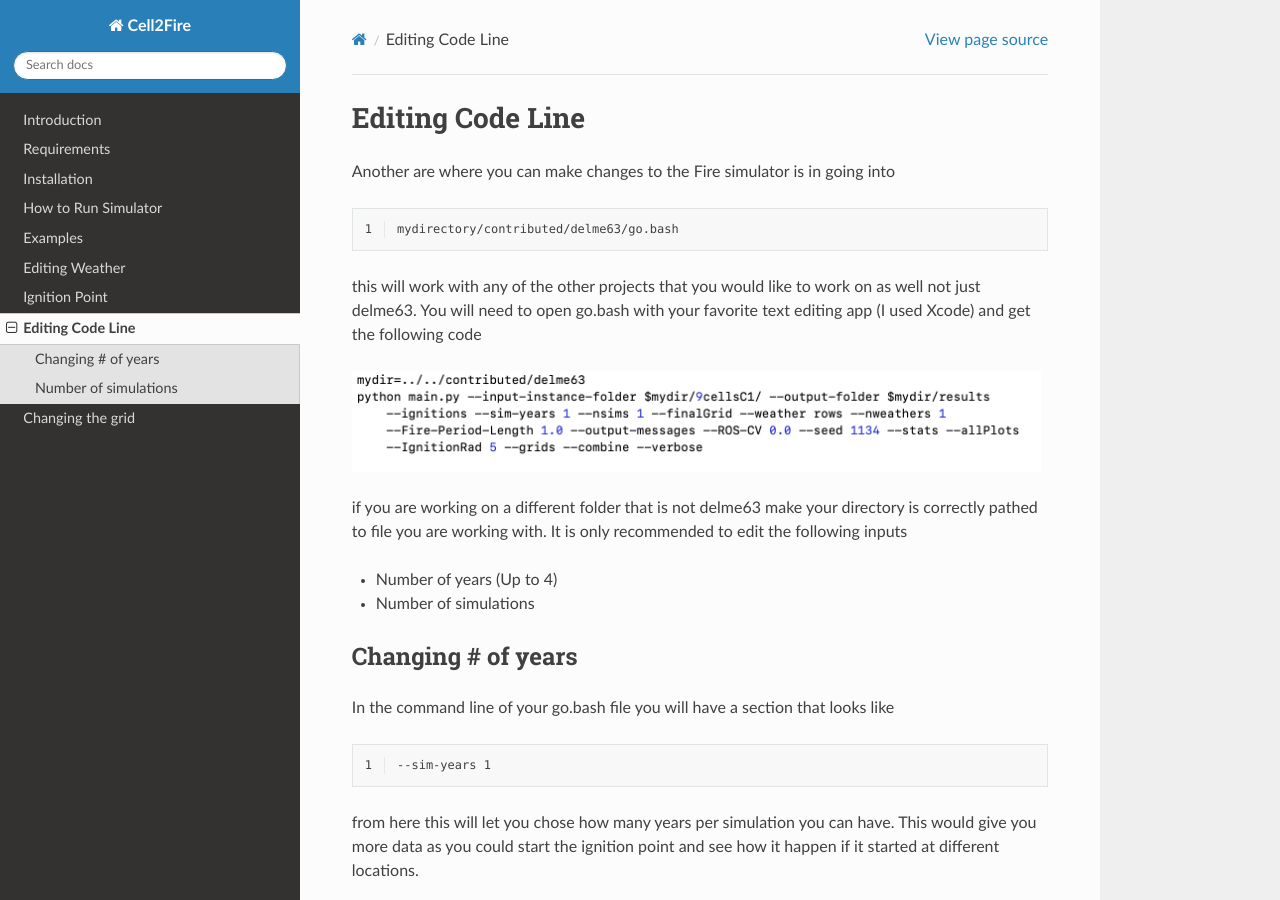
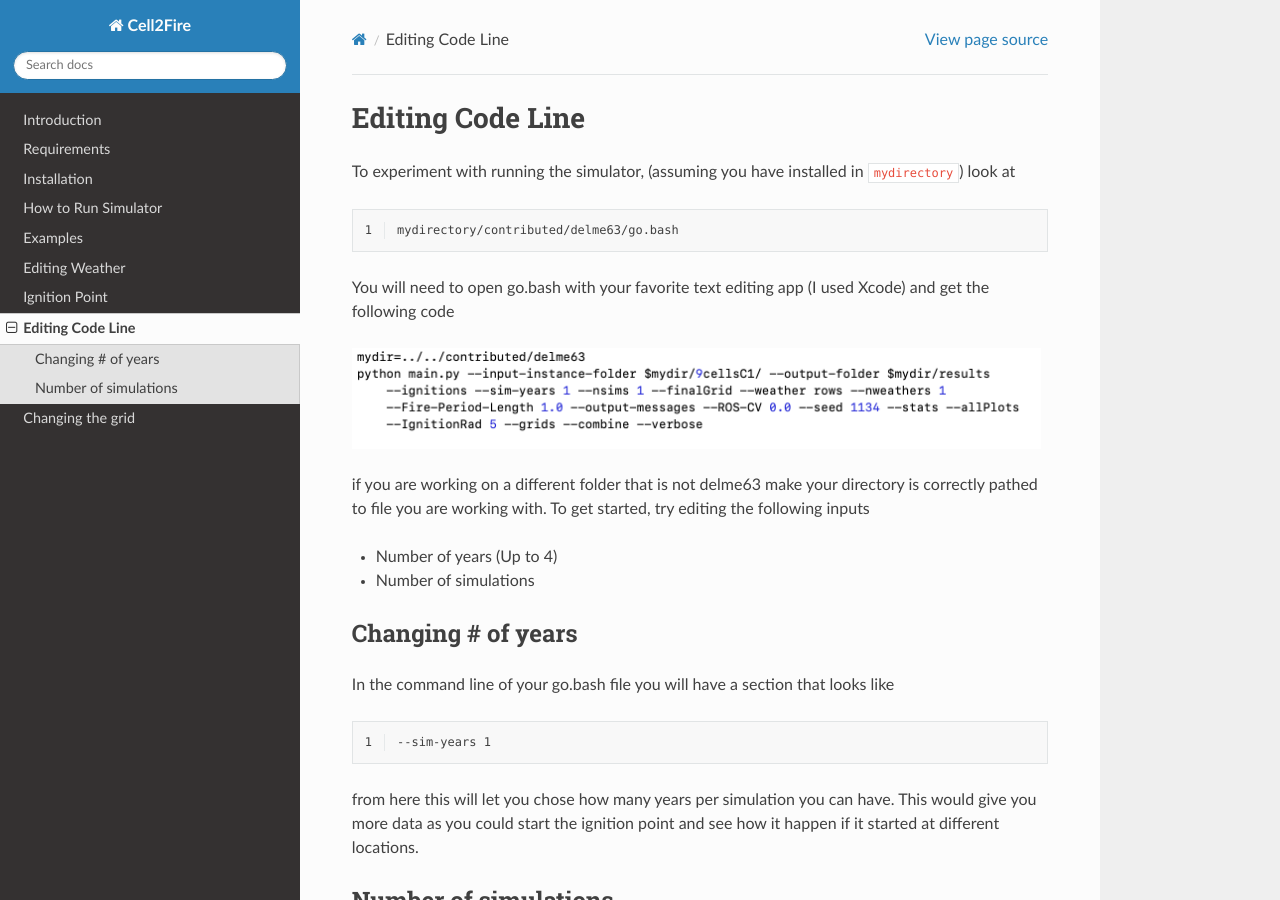
Before and after one commit to cell2fire/Cell2Fire, a Sphinx documentation site: the page built from docsrc/source/rstfiles/Codeline.rst, in a window 1280 px wide and 900 px high. Built offline with Sphinx 7.4.7 and the Read the Docs theme 2.0.0, drawn with Linux system fonts in a browser that asks for light colours.

```diff
--- a/docsrc/source/rstfiles/Codeline.rst
+++ b/docsrc/source/rstfiles/Codeline.rst
@@ -1,14 +1,14 @@
 Editing Code Line
 =================
 
-Another are where you can make changes to the Fire simulator is in going into
+To experiment with running the simulator, (assuming you have installed in
+``mydirectory``) look at
 
 .. code-block:: html
    :linenos:
 
    mydirectory/contributed/delme63/go.bash
 
-this will work with any of the other projects that you would like to work on as well not just delme63.
 You will need to open go.bash with your favorite text editing app (I used Xcode) and get the following code
 
 
@@ -16,7 +16,7 @@ You will need to open go.bash with your favorite text editing app (I used Xcode)
   :width: 99%
 
 if you are working on a different folder that is not delme63 make your directory is correctly pathed to file you are working with.
-It is only recommended to edit the following inputs
+To get started, try editing the following inputs
 
 * Number of years (Up to 4)
 * Number of simulations
```
Also changed, not shown: README.md (+4 -1 lines).
